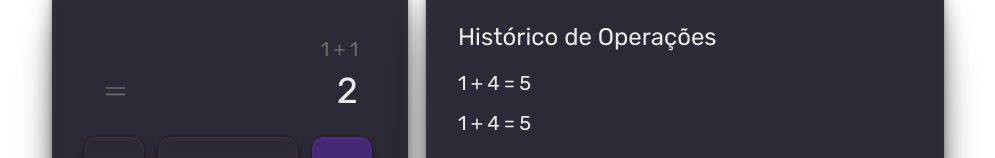
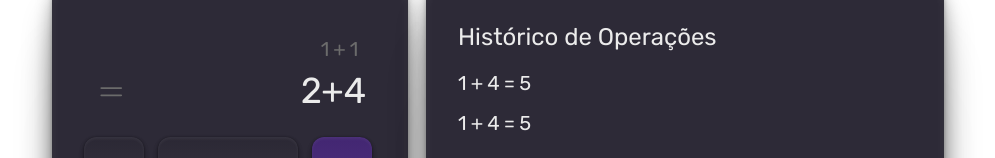
Before and after one commit to michaelprocha/calculator, a React (Vite) app: page / in a window 1280 px wide. Shown: the part 136-294 px from the top of the page, without its empty margins (142-1137 px from the left). Built offline with nearby package versions, Linux system fonts and the light colour scheme.

Commit message:
finalize input style for feature

```diff
--- a/src/App.jsx
+++ b/src/App.jsx
@@ -17,7 +17,7 @@ function App() {
       <Calculator>
         <div className="grow flex flex-col gap-2">
           <Text style='tracking-[-0.02em] px-4.5 text-right text-xl text-text-history'>1 + 1</Text>
-          <Result>2</Result>
+          <Result/>
         </div>
         <div className="grow flex flex-col gap-3">
           <GroupButtons>
--- a/src/components/Result.jsx
+++ b/src/components/Result.jsx
@@ -1,11 +1,11 @@
 import React from 'react'
 import Equals from '../assets/Equals.svg'
 
-function Result({children}) {
+function Result() {
   return (
-    <div className='px-4.5 flex justify-between'>
-      <img className='w-1/10' src={Equals} alt="Sinal de igual" />
-      <p className='uppercase text-text-result text-4xl'>{children}</p>
+    <div className='relative px-4.5 flex justify-between'>
+      <img className='w-1/10 absolute left-3 top-1.5 pointer-events-none' src={Equals} alt="Sinal de igual" />
+      <input className='uppercase text-text-result text-4xl max-w-66 text-right focus:outline-none' type='text' value={'2+4'}/>
     </div>
   )
 }
```
